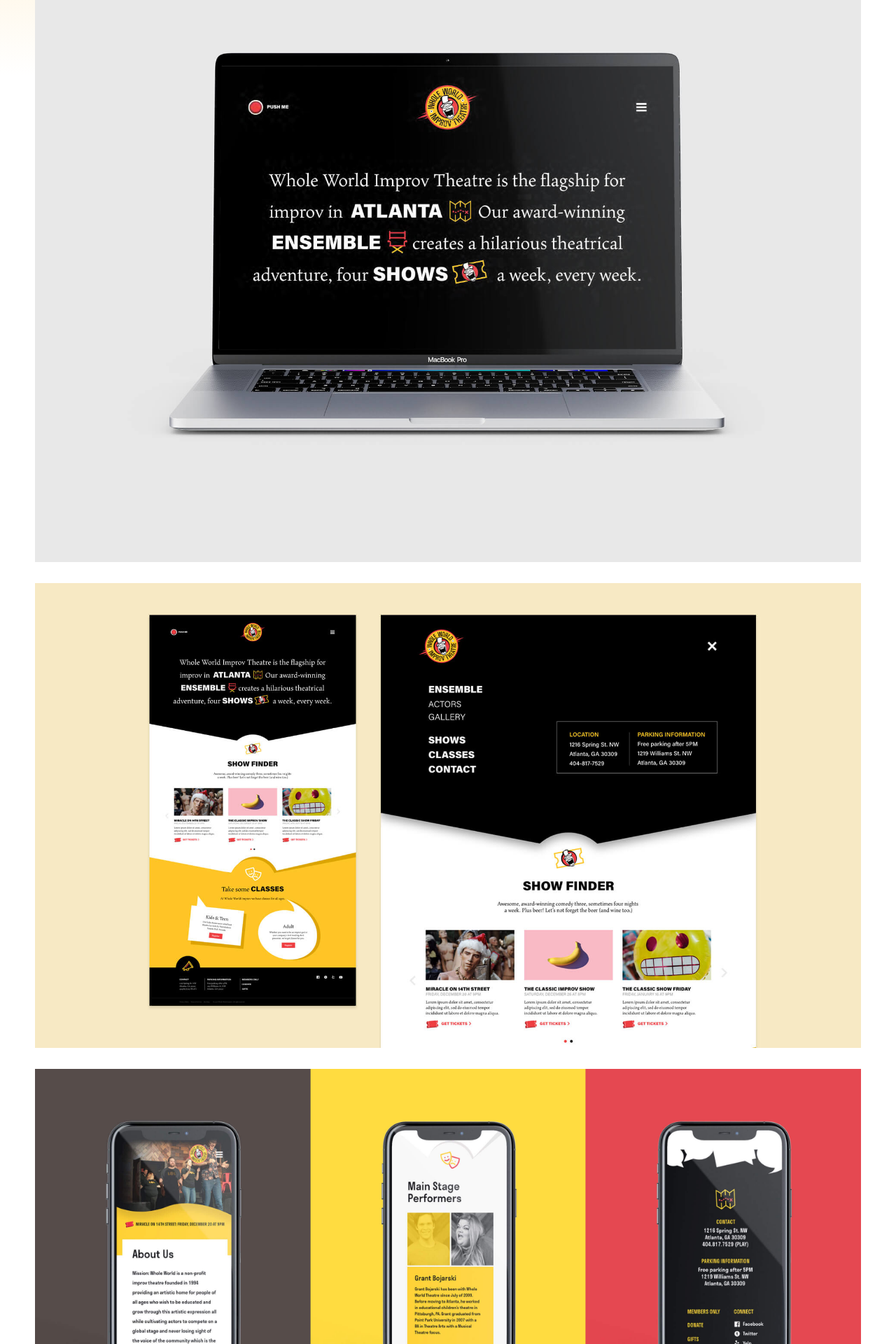
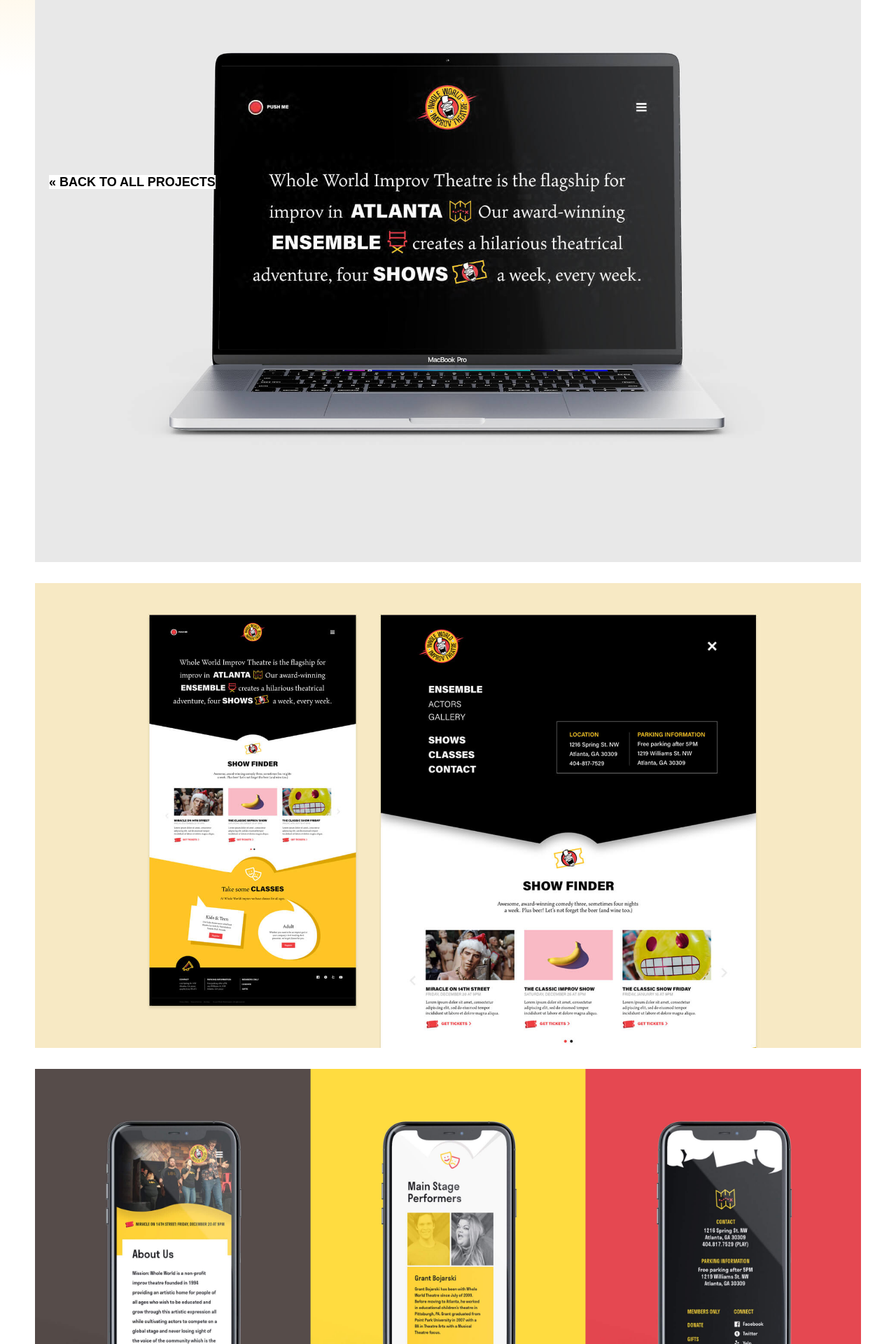
Before and after one commit to pfiller/design-pods, a Jekyll site: the page built from _posts/2021-02-19-whole-world-website.md, in a window 1280 px wide. Shown: the part 592-2512 px from the top of the page at 70% size. Built offline with Jekyll 4.4.1, drawn with Linux system fonts in a browser that asks for light colours; some web fonts are replaced; some of the changed text lies outside the part shown.

Commit message:
Simplify project navigation

```diff
--- a/_layouts/work.html
+++ b/_layouts/work.html
@@ -15,13 +15,6 @@
   </div>
   <div class="full-width-content work-slides">
     {{ content }}
-    <div class="previous-next">
-      {% if page.previous.url %}
-        <a class="previous" href="{{page.previous.url | prepend:site.baseurl}}">&laquo; Previous Project</a>
-      {% endif %}
-      {% if page.next.url %}
-        <a class="next" href="{{page.next.url | prepend:site.baseurl}}">Next Project &raquo;</a>
-      {% endif %}
-    </div>
+    <div class="back-to-all"><a href="{{ site.baseurl }}/work">&laquo; BACK TO ALL PROJECTS</a></div>
   </div>
 </main>
--- a/css/style.css
+++ b/css/style.css
@@ -76,8 +76,17 @@
   height: auto;
   max-width: 100%;
 }
+.back-to-all {
+  font-weight: bold;
+  position: sticky;
+  margin-left: 20px;
+  bottom: 35px;
+}
+.back-to-all a {
+  background:  white;
+}
 .work-slides {
-  padding: 55px 0 0;
+  padding: 55px 0 25px;
 }
 .work-slides img { margin-bottom: 30px; }
 .work-slides p { margin: 0; }
```
